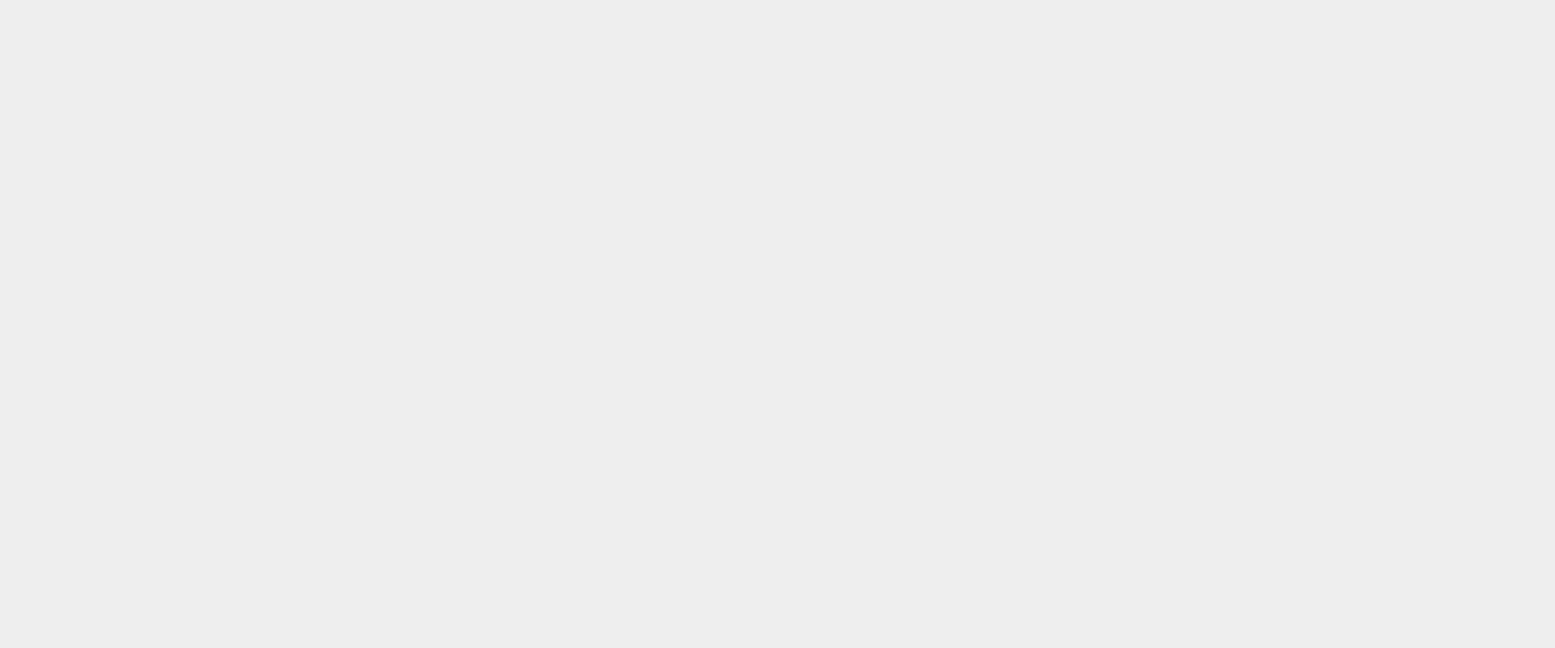
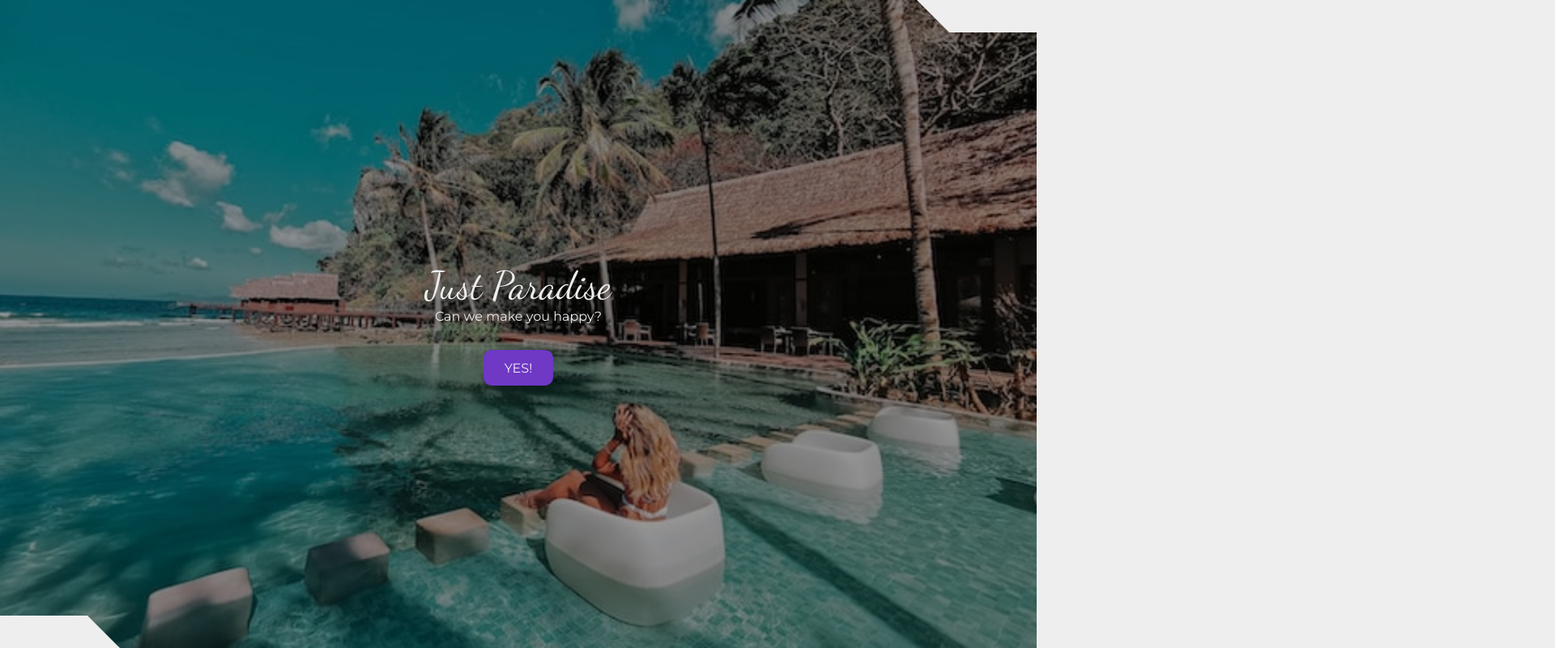
Before and after one commit to Anathretic/second-site, a plain HTML site: page index.html in a window 1280 px wide. Shown: the whole page at 81% size, 1920 px wide, since content can reach past the window. Drawn offline with Linux system fonts and the light colour scheme.

Commit message:
added header

```diff
--- a/index.html
+++ b/index.html
@@ -8,15 +8,25 @@
     <title>Just Paradise</title>
     <link rel="preconnect" href="https://fonts.googleapis.com">
     <link rel="preconnect" href="https://fonts.gstatic.com" crossorigin>
-    <link href="https://fonts.googleapis.com/css2?family=Montserrat:ital,wght@0,400;0,700;1,200&display=swap"
+    <link rel="preconnect" href="https://fonts.googleapis.com">
+    <link rel="preconnect" href="https://fonts.gstatic.com" crossorigin>
+    <link
+        href="https://fonts.googleapis.com/css2?family=Dancing+Script&family=Montserrat:ital,wght@0,400;0,700;1,200&display=swap"
         rel="stylesheet">
-    <script src="https://kit.fontawesome.com/e3d334fd4a.js" crossorigin="anonymous"></script>
+        <script src="https://kit.fontawesome.com/e3d334fd4a.js" crossorigin="anonymous"></script>
     <link rel="stylesheet" href="css/style.css">
 </head>
 
 <body>
 
-
+    <header class="header section">
+        <h1 class="header__heading">Just Paradise</h1>
+        <p class="header__text">Can we make you happy?</p>
+        <a href="" class="header__btn">yes!</a>
+        <div class="header__shadow"></div>
+        <div class="white-block white-block-left"></div>
+        <div class="white-block white-block-right"></div>
+    </header>
 
     <script src="js/main.js"></script>
 </body>
--- a/sass/_colors.scss
+++ b/sass/_colors.scss
@@ -3,3 +3,4 @@ $second-color: #ADDDD0;
 $special-color: #6F38C5;
 $white-color: #EEEEEE;
 $black-color: #000000;
+$light-blue-gradient: linear-gradient(45deg, rgba(8, 206, 255, 0.75), rgba(8, 24, 255, 0.75));
--- a/sass/_main.scss
+++ b/sass/_main.scss
@@ -17,5 +17,81 @@ body {
 	font-family: 'Montserrat', sans-serif;
 	font-size: 1.6rem;
 	background-color: colors.$white-color;
-    color: colors.$black-color
+	color: colors.$black-color;
 }
+
+.wrapper {
+    margin: 0 auto;
+    width: 100%;
+    max-width: 1200px;
+}
+
+.white-block {
+    position: absolute;
+    height: 40px;
+    width: 60%;
+    background-color: colors.$white-color;
+
+    &-left {
+        bottom: 0;
+        left: -50%;
+        transform: skew(45deg);
+    }
+
+    &-right {
+        top: 0;
+        right: -50%;
+        transform: skew(45deg)
+    }
+}
+
+.header {
+	position: relative;
+	display: flex;
+	align-items: center;
+	justify-content: center;
+	flex-direction: column;
+	padding: 2em;
+	height: 100vh;
+	text-align: center;
+	background-image: url('/img/header_small.jpg');
+    background-size: cover;
+    background-position: center;
+	background-attachment: scroll;
+
+    &__heading,
+    &__text,
+    &__btn {
+        color: colors.$white-color;
+        z-index: 1;
+    }
+
+    &__heading {
+        font-family: 'Dancing Script', cursive;
+        font-size: 4.8rem;
+        font-weight: 400;
+    }
+
+    &__text {
+        font-size: 1.6rem;
+    }
+
+    &__btn {
+        margin-top: 2em;
+        padding: 0.8em 1.6em;
+        font-size: 1.6rem;
+        border: none;
+        border-radius: 1rem;
+        background: colors.$special-color;
+        text-decoration: none;
+        text-transform: uppercase;
+    }
+
+    &__shadow {
+        position: absolute;
+        width: 100%;
+        height: 100%;
+        background-color: rgba(0,0,0,0.4);
+    }
+
+}
```
Also changed, not shown: css/style.css, 1 other file. Lines whose indentation alone changed are shown as unchanged.
